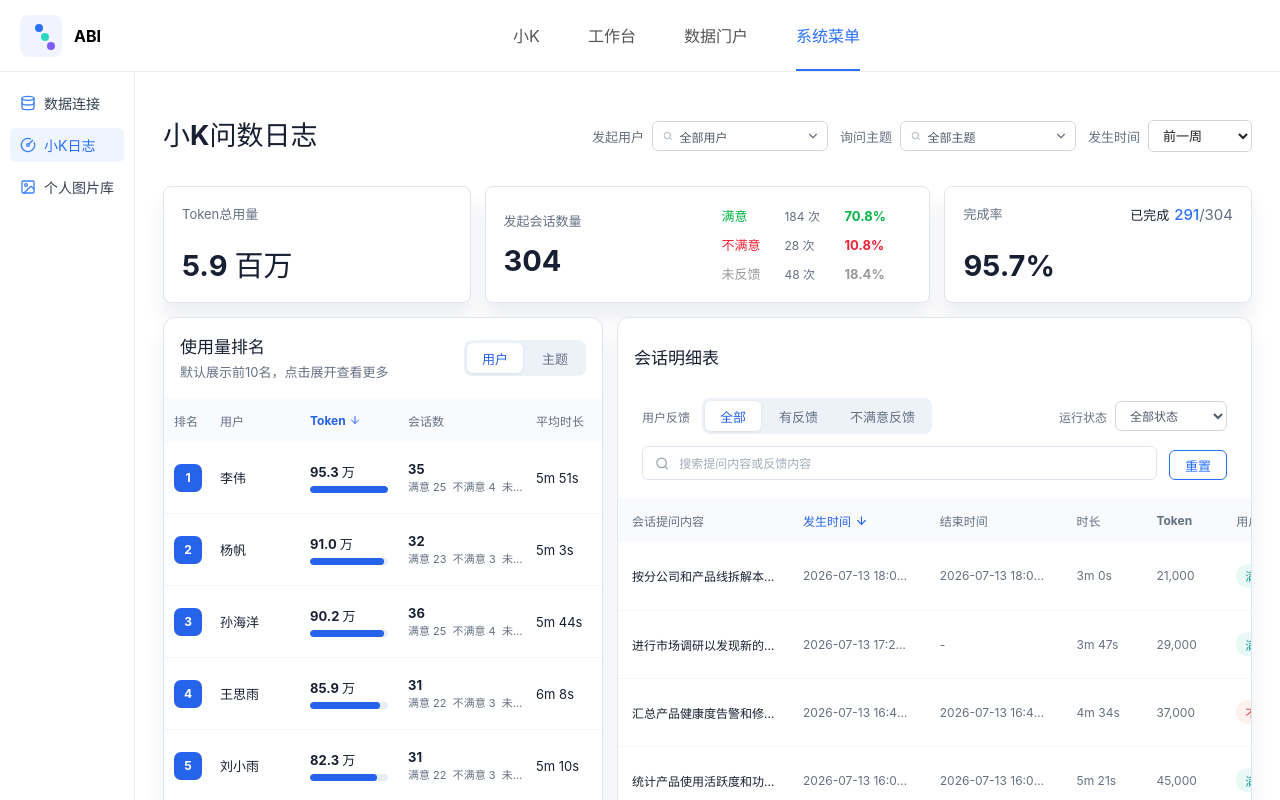
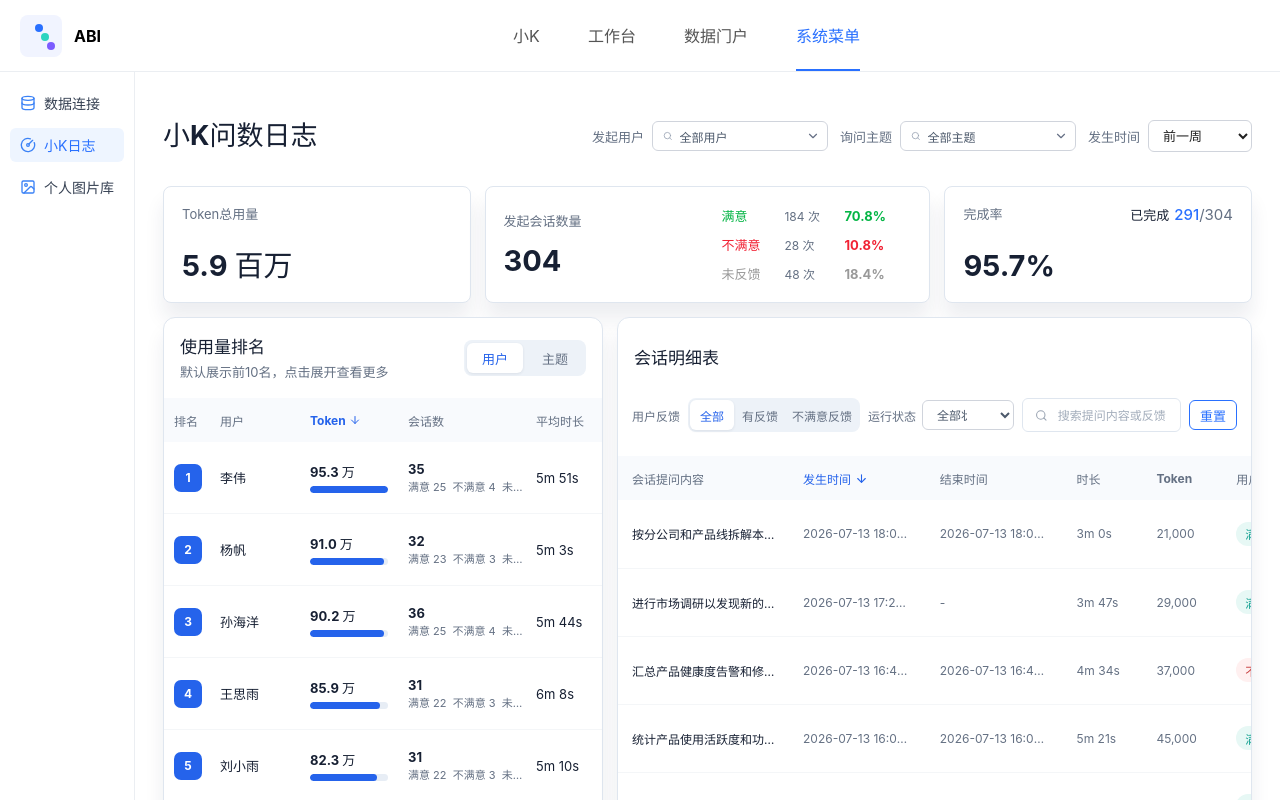
Before and after one commit to oreoflurry1112-pixel/xiaok-ops-dashboard-demo, a React (Vite) app: page / in a window 1280 px wide. Shown: the top 800 px of the page. Built offline with nearby package versions, Linux system fonts and the light colour scheme.

Commit message:
Match detail query panel layout

```diff
--- a/src/App.tsx
+++ b/src/App.tsx
@@ -336,18 +336,22 @@ export function SessionPanel({ sessionsData, metrics, user, topic, onUserChange,
       <header className="session-title">
         <h2>会话明细表</h2>
       </header>
-      <div className="filters">
-        <div className="filter-row">
+      <div className={`filters${showDimensionFilters ? '' : ' filters-single-row'}`}>
+        <div className="filter-row query-filter-row">
           <span className="filter-label">用户反馈</span>
           <Segmented options={['全部', '有反馈', '不满意反馈'] as const} value={feedbackFilter} onChange={(next) => { setFeedbackFilter(next); setPage(1); }} label="用户反馈" />
           <label className="inline-status-filter"><span>运行状态</span><select className="filter-select" value={statusFilter} onChange={(event) => setStatusFilter(event.target.value as StatusFilter)}><option>{ALL_STATUSES}</option><option>已完成</option><option>进行中</option><option>手动终止</option></select></label>
+          {!showDimensionFilters && <label className="search-box"><Search size={15} /><input value={search} onChange={(event) => { setSearch(event.target.value); setPage(1); }} placeholder="搜索提问内容或反馈内容" /></label>}
+          {!showDimensionFilters && <button type="button" className="reset-button" onClick={reset}>重置</button>}
         </div>
-        <div className="filter-row filter-row-secondary">
-          {showDimensionFilters && <div className="filter-field"><span>发起用户</span><SearchableSelect label="发起用户" value={user} allLabel={ALL_USERS} options={users} onChange={onUserChange} /></div>}
-          {showDimensionFilters && allowTopicFilter && <div className="filter-field"><span>询问主题</span><SearchableSelect label="询问主题" value={topic} allLabel={ALL_TOPICS} options={topics} onChange={onTopicChange} /></div>}
-          <label className="search-box"><Search size={15} /><input value={search} onChange={(event) => { setSearch(event.target.value); setPage(1); }} placeholder="搜索提问内容或反馈内容" /></label>
-          <button type="button" className="reset-button" onClick={reset}>重置</button>
-        </div>
+        {showDimensionFilters && (
+          <div className="filter-row filter-row-secondary">
+            <div className="filter-field"><span>发起用户</span><SearchableSelect label="发起用户" value={user} allLabel={ALL_USERS} options={users} onChange={onUserChange} /></div>
+            {allowTopicFilter && <div className="filter-field"><span>询问主题</span><SearchableSelect label="询问主题" value={topic} allLabel={ALL_TOPICS} options={topics} onChange={onTopicChange} /></div>}
+            <label className="search-box"><Search size={15} /><input value={search} onChange={(event) => { setSearch(event.target.value); setPage(1); }} placeholder="搜索提问内容或反馈内容" /></label>
+            <button type="button" className="reset-button" onClick={reset}>重置</button>
+          </div>
+        )}
       </div>
       <div className="session-table-wrap">
         <table className="session-table">
--- a/src/styles.css
+++ b/src/styles.css
@@ -130,11 +130,19 @@ main { min-width: 0; padding: 28px; background: #fff; }
 
 .session-title { height: 80px; }
 .filters { min-height: 100px; padding: 0 24px 12px; }
+.filters-single-row { min-height: 58px; padding-inline: 14px; }
 .filter-row { display: flex; align-items: center; gap: 12px; min-width: 0; }
+.query-filter-row { gap: 8px; }
+.query-filter-row .segmented { gap: 2px; padding: 2px; }
+.query-filter-row .segmented button { min-width: 44px; padding-inline: 6px; font-size: 12px; }
+.query-filter-row .inline-status-filter { gap: 6px; }
+.query-filter-row .filter-select { width: 92px; }
+.query-filter-row .search-box { min-width: 0; }
+.query-filter-row .reset-button { padding-inline: 10px; }
 .filter-row + .filter-row { margin-top: 12px; }
 .filter-row-secondary { align-items: flex-end; flex-wrap: wrap; }
 .filter-label, .filter-field > span { color: var(--muted); font-size: 12px; white-space: nowrap; }
-.inline-status-filter { display: flex; align-items: center; gap: 8px; margin-left: auto; color: var(--muted); font-size: 12px; white-space: nowrap; }
+.inline-status-filter { display: flex; align-items: center; gap: 8px; color: var(--muted); font-size: 12px; white-space: nowrap; }
 .search-box { height: 34px; min-width: 220px; flex: 1; display: flex; align-items: center; gap: 8px; padding: 0 12px; border: 1px solid var(--border); border-radius: 6px; color: #9aa4b2; }
 .search-box input { width: 100%; min-width: 0; border: 0; outline: 0; color: var(--text); font-size: 12px; background: transparent; }
 .search-box input::placeholder { color: #a3adbb; }
```
